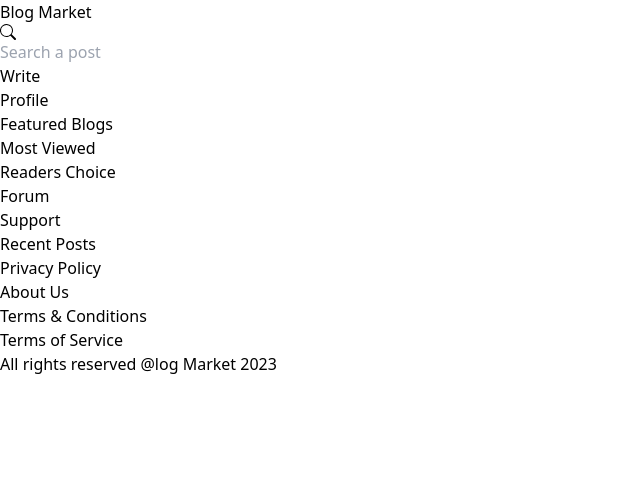
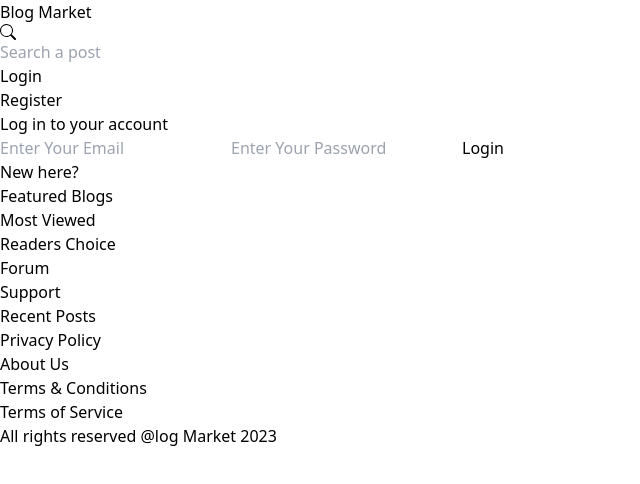
Before and after one commit to baized1245/React-Thoughts, a React (Vite) app: page /login in a window 1280 px wide. Shown: the top 484 px of the page, without its empty margins (0-640 px from the left). Built offline with nearby package versions, Linux system fonts and the light colour scheme.

Commit message:
Design Login Page

```diff
--- a/src/App.jsx
+++ b/src/App.jsx
@@ -3,13 +3,17 @@
 import Home from './pages/Home';
 import Navbar from './components/Navbar';
 import Footer from './components/Footer';
+import Login from './pages/Login';
+import Register from './pages/Register';
 
 const App = () => {
   return (
     <div>
       <Navbar/>
             <Routes>
-              <Route exact path='/' element={<Home/>}/>
+              <Route path='/' element={<Home/>}/>
+              <Route path='/login' element={<Login/>}/>
+              <Route path='/register' element={<Register/>}/>
             </Routes>
           <Footer/>
     </div>
--- a/src/components/Navbar.jsx
+++ b/src/components/Navbar.jsx
@@ -4,7 +4,7 @@
 
 
 const Navbar = () => {
-    const user = true;
+    const user = false;
     return (
         <div className='flex items-center justify-between px-6 md:px-[200px] py-4'>
            <h1 className='text-lg md:text-xl font-extrabold'><Link to='/'>Blog Market</Link></h1>
--- /dev/null
+++ b/src/pages/Login.jsx
@@ -0,0 +1,19 @@
+import React from 'react';
+
+const Login = () => {
+    return (
+        <div className='w-full flex justify-center items-center h-[70vh]'>
+          <div className="flex flex-col justify-center items-center space-y-4 w-[80%] md:w-[25%]">
+            <h1 className='text-xl font-bold text-left'>Log in to your account</h1>
+            <input className='w-full px-4 py-2 border-2 border-black outline-0' type="email" placeholder='Enter Your Email' />
+            <input className='w-full px-4 py-2 border-2 border-black outline-0' type="password" placeholder='Enter Your Password' />
+            <button className='w-full px-4 py-4 text-lg font-bold text-white bg-black rounded-lg hover:bg-gray-500 hover:text-black'>Login</button>
+            <div className='flex justify-center items-center space-x-4'>
+                <p>New here?</p>
+            </div>
+            </div>
+        </div>
+    );
+};
+
+export default Login;
--- /dev/null
+++ b/src/pages/Register.jsx
@@ -0,0 +1,11 @@
+import React from 'react';
+
+const Register = () => {
+    return (
+        <div>
+
+        </div>
+    );
+};
+
+export default Register;
```
